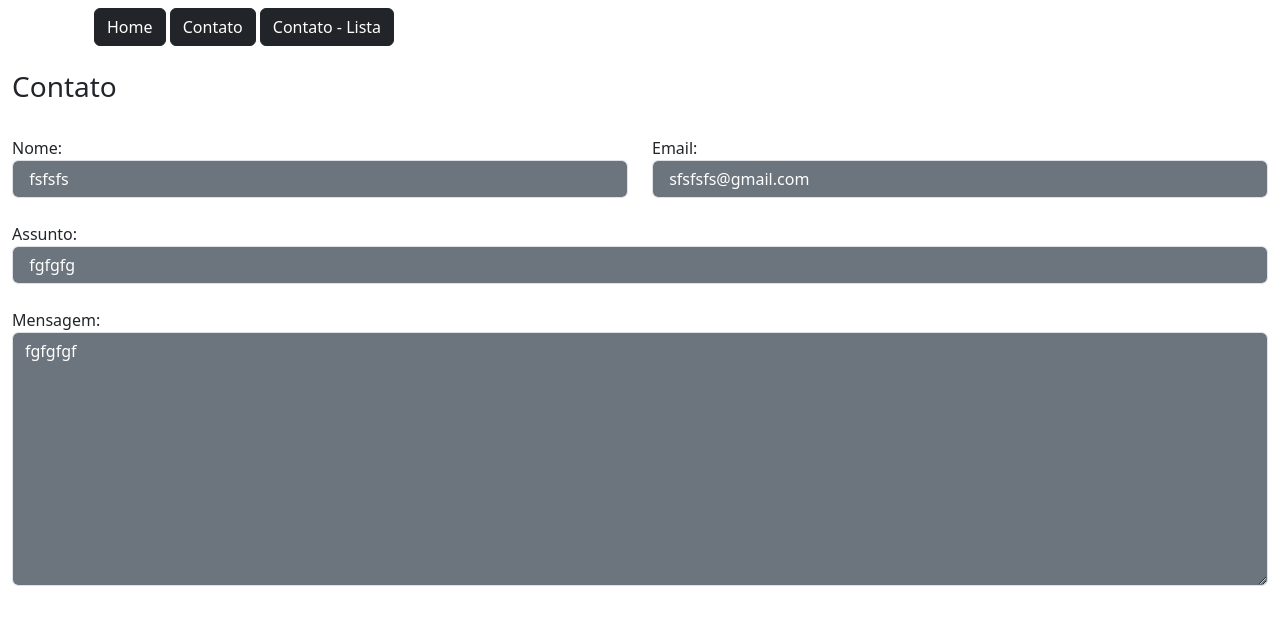
After one commit to renanballock/ProjetoFlask, a Flask app: page /contato/1 in a window 1280 px wide. The commit adds this page. Shown: the top 625 px of the page. Run offline with Flask 3, Linux system fonts and the light colour scheme.

Commit message:
Atualização

```diff
--- a/app/templates/base.html
+++ b/app/templates/base.html
@@ -4,12 +4,13 @@
     <meta charset="UTF-8">
     <meta name="viewport" content="width=device-width, initial-scale=1.0">
     <title>Document</title>
+    <link href="https://cdn.jsdelivr.net/npm/bootstrap@5.3.7/dist/css/bootstrap.min.css" rel="stylesheet" integrity="sha384-LN+7fdVzj6u52u30Kp6M/trliBMCMKTyK833zpbD+pXdCLuTusPj697FH4R/5mcr" crossorigin="anonymous">
 </head>
 <body>
     <section class="container-fluid mt-2">
         {% block content %} {% endblock %}
     </section>
     <script src="{{url_for('static', filename='js/script.js')}}"></script>
-    <script src="https://cdn.jsdelivr.net/npm/bootstrap@5.3.7/dist/js/bootstrap.bundle.min.js"integrity="sha384-ndDqU0Gzau9qJ1lfW4pNLlhNTkCfHzAVBReH9diLvGRem5+R9g2FzA8ZGN954O5Q"crossorigin="anonymous"></script>
+    <script src="https://cdn.jsdelivr.net/npm/bootstrap@5.3.7/dist/js/bootstrap.bundle.min.js" integrity="sha384-ndDqU0Gzau9qJ1lfW4pNLlhNTkCfHzAVBReH9diLvGRem5+R9g2FzA8ZGN954O5Q" crossorigin="anonymous"></script>
 </body>
 </html>
--- a/app/templates/contato_antigo.html
+++ b/app/templates/contato_antigo.html
@@ -1,6 +1,7 @@
 {% extends 'base.html' %}
 
 {% block content %}
+{% include 'nave.html' %}
     <div class="container">
         <div class="row">
             <h3>Formulário GET</h3>
--- /dev/null
+++ b/app/templates/contato_detail.html
@@ -0,0 +1,35 @@
+{% extends "base.html" %}
+
+{% block content %}
+
+<div class="container">
+    {% include 'nave.html' %}
+</div>
+
+<div class="row mt-4">
+
+<h3>Contato</h3>
+
+    <div class="col-md-6 mt-4">
+        Nome:
+        <input type="text" value=" {{obj.nome}}" class="form-control bg-secondary text-white" readonly>
+    </div>
+
+    <div class="col-md-6 mt-4">
+        Email:
+        <input type="text" value=" {{obj.email}}" class="form-control bg-secondary text-white" readonly>
+    </div>
+
+    <div class="col-md-12 mt-4">
+        Assunto:
+        <input type="text" value=" {{obj.assunto}}" class="form-control bg-secondary text-white" readonly>
+    </div>
+
+    <div class="col-md-12 mt-4">
+        Mensagem:
+        <textarea type="text" rows="10" class="form-control bg-secondary text-white" readonly>{{obj.mensagem}}</textarea>
+    </div>
+</div>
+
+
+{% endblock %}
--- a/app/templates/contato_lista.html
+++ b/app/templates/contato_lista.html
@@ -1,9 +1,8 @@
 {% extends 'base.html' %}
 
 {% block content %}
-
+{% include 'nave.html' %}
     <div class="container">
-        {% include 'nave.html' %}
         <div class="row mt-4 text-center">
             <h3>Lista de Contatos</h3>
 
@@ -43,6 +42,7 @@
                         {% endif %}
 
                     </td>
+                    <td><a href="{{url_for('contatoDetail', id=linha.id)}}" class="btn btn-light px-1 pb-0 -t-0"><img src="{{url_for('static', filename='img/spotify.png')}}" style="width: 20px;"> </a></td>
                 </tr>
                 {% endfor %}
 
--- a/app/view.py
+++ b/app/view.py
@@ -33,11 +33,10 @@ def contatoLista():
         dados = dados.filter_by(nome=pesquisa)
     context={'dados': dados.all()}
 
-    for linha in dados:
-        print(linha)
-        print(linha.email)
-        print(linha.assunto)
-        print(linha.respondido)
-
 
     return render_template('contato_lista.html',context=context)
+
+@app.route('/contato/<int:id>')
+def contatoDetail(id):
+    obj=Contato.query.get(id)
+    return render_template('contato_detail.html', obj=obj)
```
Also changed, not shown: app/templates/contato.html (+29 -5 lines), app/static/img/spotify.png (added), app/static/js/script.js (line endings or trailing spaces).
